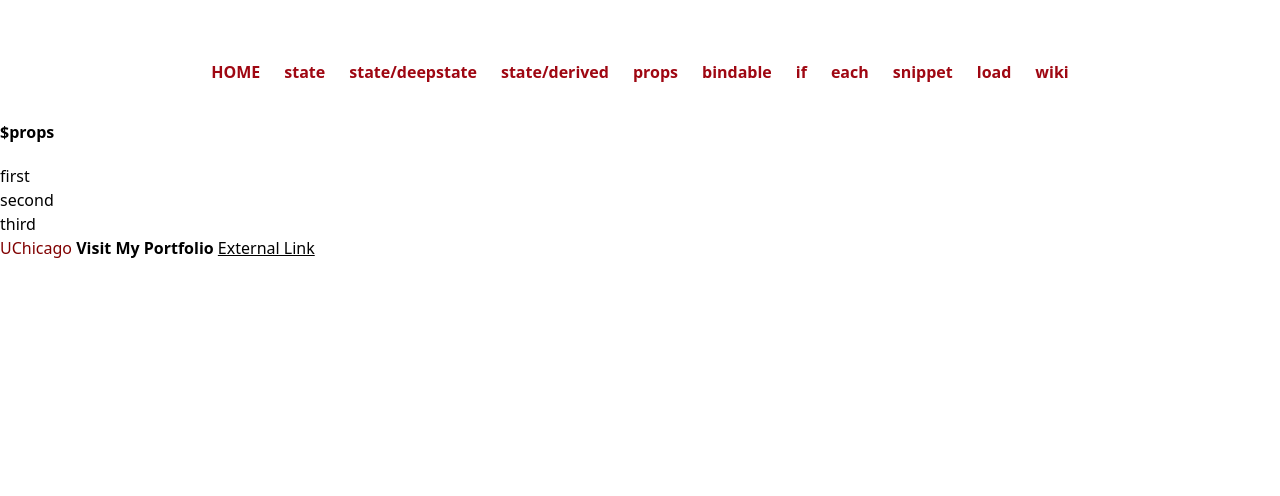
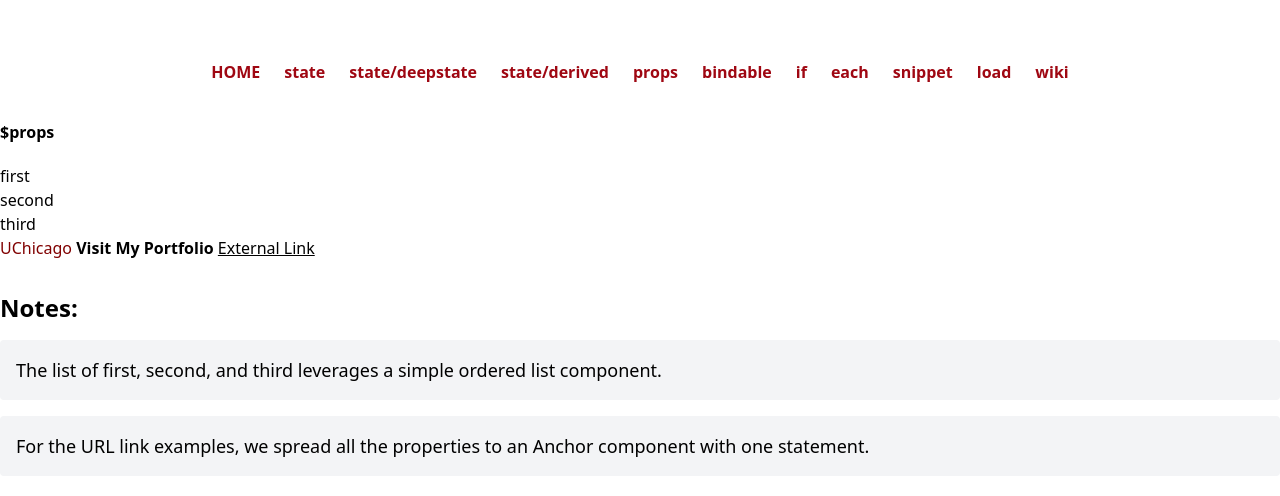
Before and after one commit to MillerPr/svelteCore, a SvelteKit app: page /03props in a window 1280 px wide. Shown: the top 496 px of the page. Built offline with nearby package versions, Linux system fonts and the light colour scheme.

Commit message:
update page notes component

```diff
--- a/src/routes/03props/+page.svelte
+++ b/src/routes/03props/+page.svelte
@@ -2,6 +2,7 @@
 	import OrderedList from '$lib/components/ordered-list.svelte';
 	let items = ['first', 'second', 'third'];
 	import Anchor from '$lib/components/anchor.svelte';
+	import PageNotes from '$lib/components/page-notes.svelte';
 	let pageNotes = [
 		'The list of first, second, and third leverages a simple ordered list component.',
 		'For the URL link examples, we spread all the properties to an Anchor component with one statement.'
@@ -32,4 +33,6 @@
 	<Anchor {...schoolLink} />
 	<Anchor {...myHomepage} />
 	<Anchor {...externalLink} />
+
+	<PageNotes {pageNotes} />
 </div>
```
